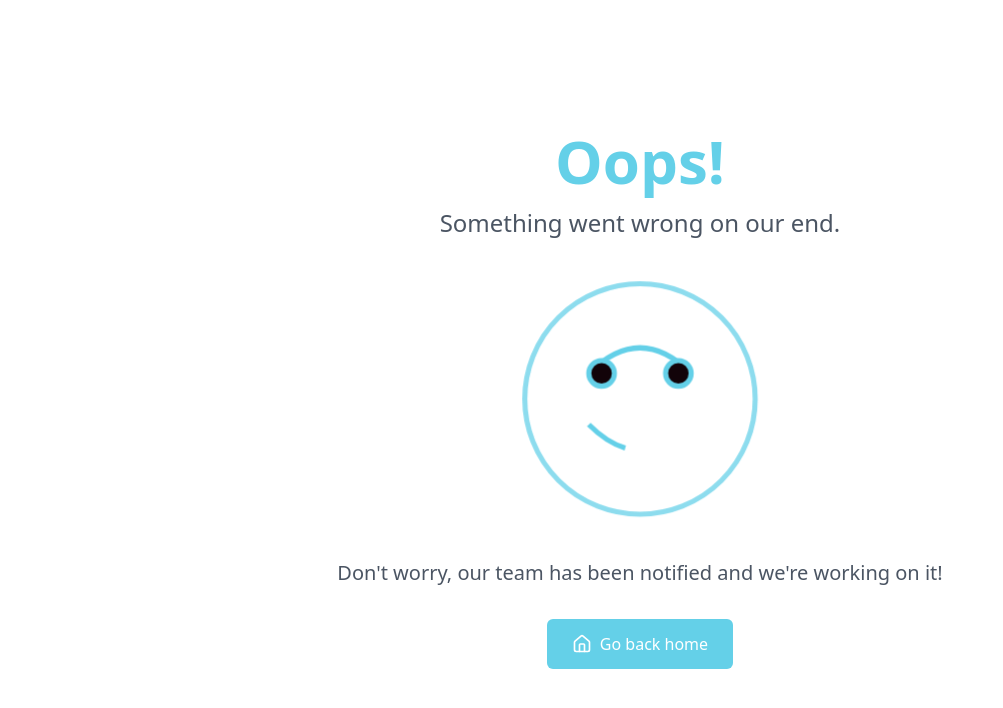
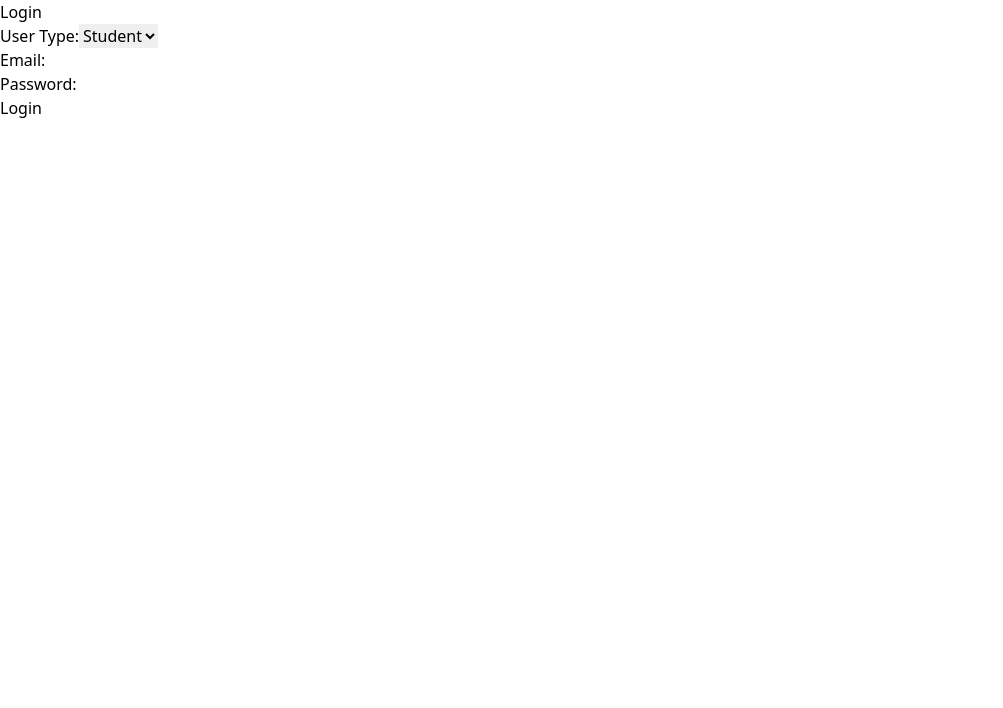
Before and after one commit to MuhammedHashimT/Braynex, a React (Vite) app: page /loginSu in a window 1280 px wide. Shown: the top 708 px of the page, without its empty margins (0-1003 px from the left). Built offline with nearby package versions, Linux system fonts and the light colour scheme; no server answers.

Commit message:
feat: Implement user login with Supabase authentication

```diff
--- a/src/components/LoginSupa.tsx
+++ b/src/components/LoginSupa.tsx
@@ -15,6 +15,8 @@ const Login: React.FC = () => {
     setError(null);
 
     try {
+      console.log(email, password, userType);
+      // Sign in the user
       const { data, error } = await supabase.auth.signInWithPassword({
         email,
         password,
@@ -24,26 +26,37 @@ const Login: React.FC = () => {
 
       if (data.user) {
         // Check user type and redirect accordingly
-        const { data: userData, error: userError } = await supabase
-          .from(userType)
+        let userTable = userType; // "admin", "mentor", or "student"
+        let userData;
+
+        // Fetch user data from the appropriate table based on userType
+        const { data: fetchedUserData, error: userError } = await supabase
+          .from(userTable)
           .select("*")
           .eq("email", email)
           .single();
 
-        if (userError) throw userError;
+        if (userError) {
+          // Handle user error (for example, user not found in the specified table)
+          if (userError.message.includes("no rows")) {
+            throw new Error(`User not found in ${userTable} table`);
+          }
+          throw userError;
+        }
+
+        userData = fetchedUserData;
 
         if (userData) {
           console.log(`Logged in as ${userType}:`, userData);
           // Redirect to appropriate dashboard based on user type
-          // You can implement this part based on your routing setup
-        } else {
-          throw new Error(`User not found in ${userType} table`);
+          // Implement your routing logic here
         }
       }
     } catch (error) {
       setError((error as Error).message);
     }
   };
+
 
   return (
     <div>
--- a/src/main.tsx
+++ b/src/main.tsx
@@ -1,10 +1,12 @@
-import { StrictMode } from 'react'
-import { createRoot } from 'react-dom/client'
-import App from './App.tsx'
-import './index.css'
+import { StrictMode } from "react";
+import { createRoot } from "react-dom/client";
+import App from "./App.tsx";
+import "./index.css";
 import { RouterProvider, createBrowserRouter } from "react-router-dom";
-import LoginPage from './components/Login.tsx';
-import ErrorPage from './components/Error.tsx';
+import LoginPage from "./components/Login.tsx";
+import ErrorPage from "./components/Error.tsx";
+import { AuthProvider } from "./context/AuthContext.tsx";
+import Login from "./components/LoginSupa.tsx";
 
 const router = createBrowserRouter([
   {
@@ -13,14 +15,19 @@ const router = createBrowserRouter([
     errorElement: <ErrorPage />,
   },
   {
+    path:"/loginSu",
+    element: <Login />,
+    errorElement: <ErrorPage />,
+  },
+  {
     path: "/login",
     element: <LoginPage />,
     errorElement: <ErrorPage />,
   },
-])
+]);
 
-createRoot(document.getElementById('root')!).render(
+createRoot(document.getElementById("root")!).render(
   <StrictMode>
-    <RouterProvider router={router} />
-  </StrictMode>,
-)
+      <RouterProvider router={router} />
+  </StrictMode>
+);
--- a/src/utils/supabase.ts
+++ b/src/utils/supabase.ts
@@ -1,6 +1,7 @@
 import { createClient } from "@supabase/supabase-js";
 
+// Use import.meta.env to access environment variables in Vite
 export const supabase = createClient(
-    process.env.REACT_APP_SUPABASE_URL!,
-    process.env.REACT_APP_SUPABASE_ANON_KEY!
-  );
+  import.meta.env.VITE_SUPABASE_URL,
+  import.meta.env.VITE_SUPABASE_ANON_KEY
+);
```
